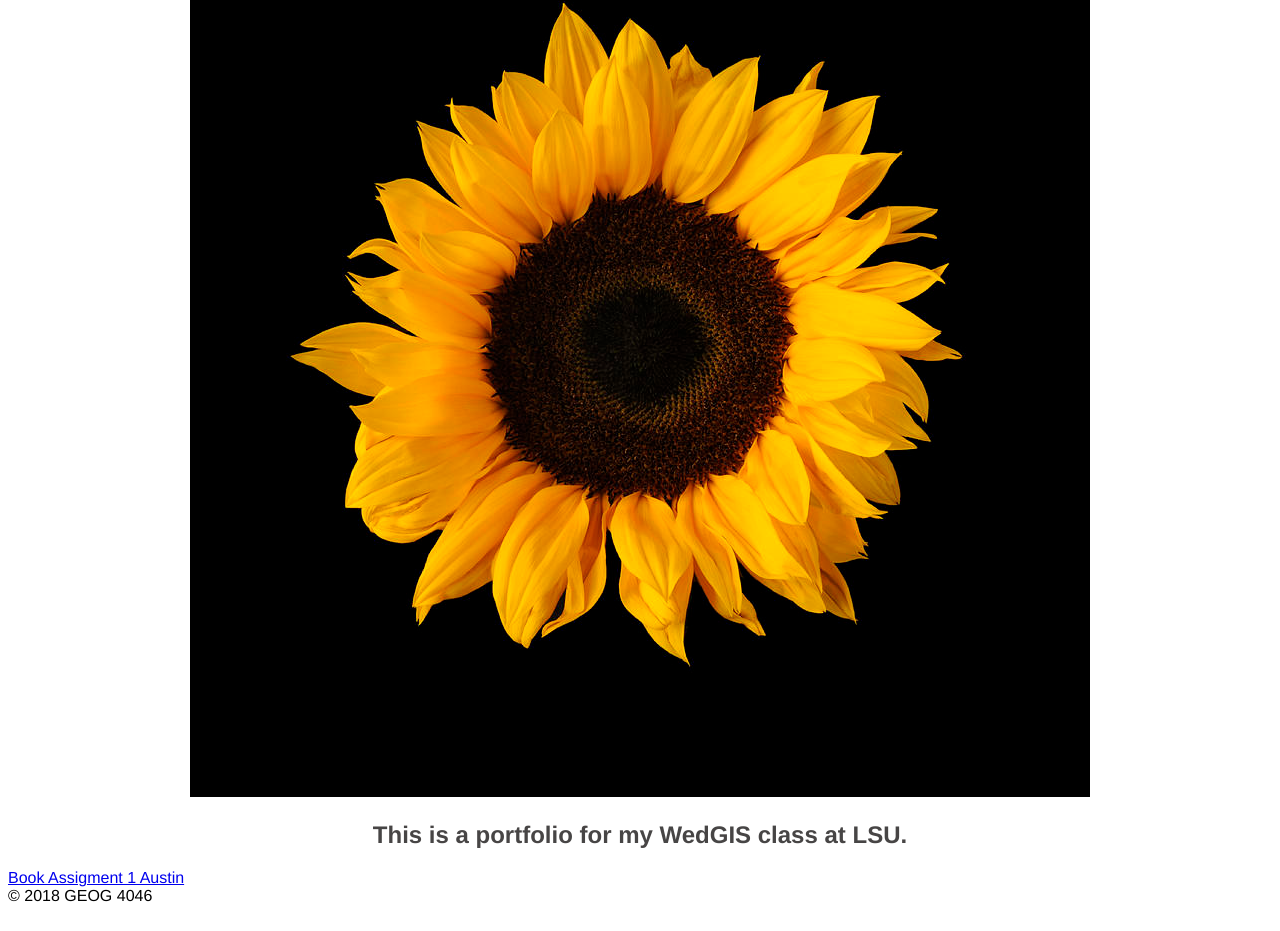
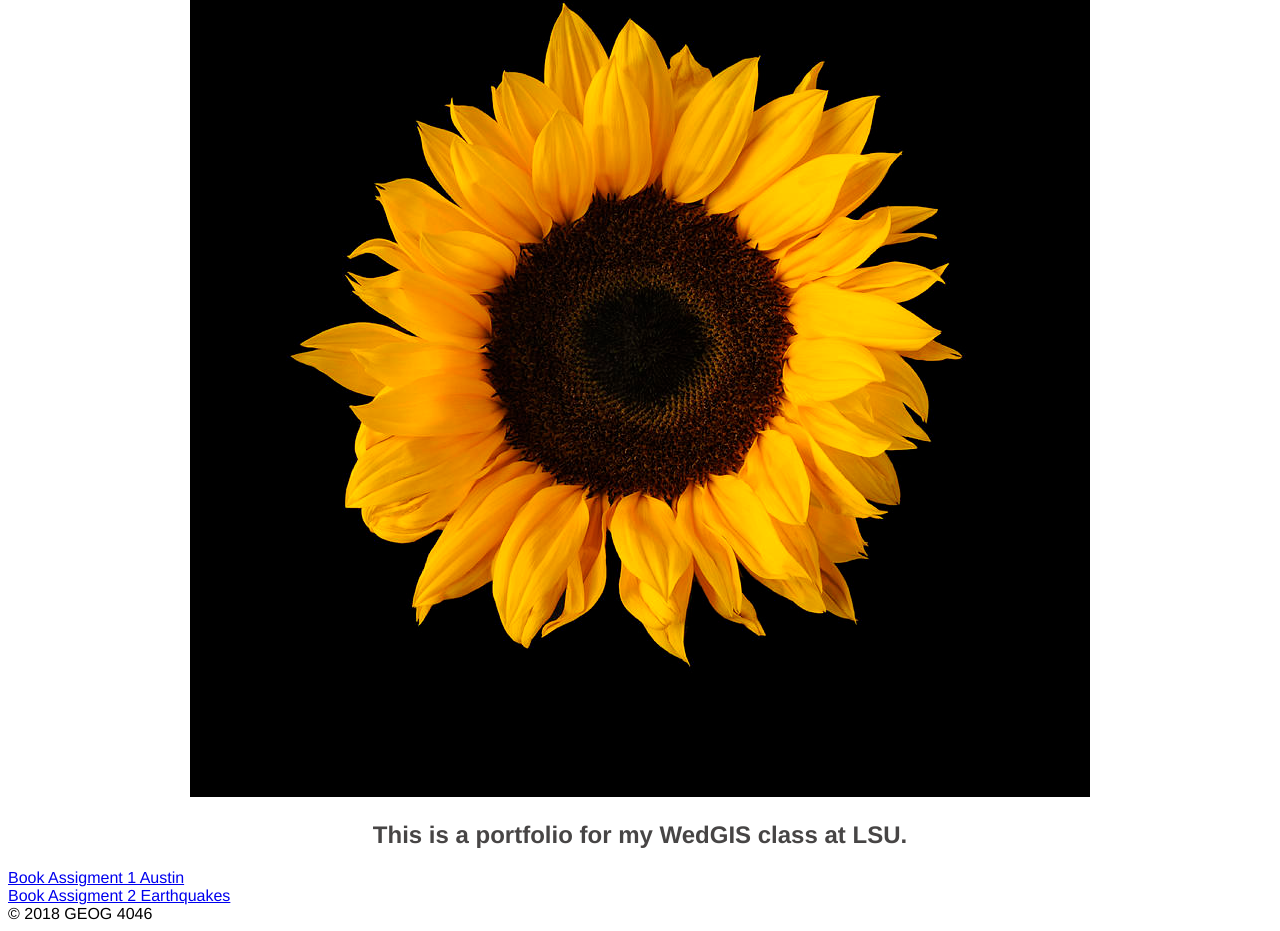
Before and after one commit to hsulli5/hsulli5.github.io, a plain HTML site: page index.html in a window 1280 px wide. Shown: the part 183-1114 px from the top of the page. Drawn offline with Linux system fonts and the light colour scheme.

Commit message:
assignment 2

```diff
--- a/index.html
+++ b/index.html
@@ -17,6 +17,11 @@
       <a href="http://arcg.is/2FbRnLQ">Book Assigment 1 Austin</a>
     </article>
 
+    <article>
+      <a href="https://arcg.is/0irq9r">Book Assigment 2 Earthquakes</a>
+    </article>
+
+
   </body>
 
 
```
